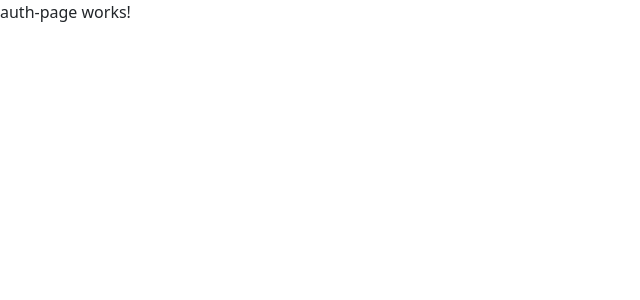
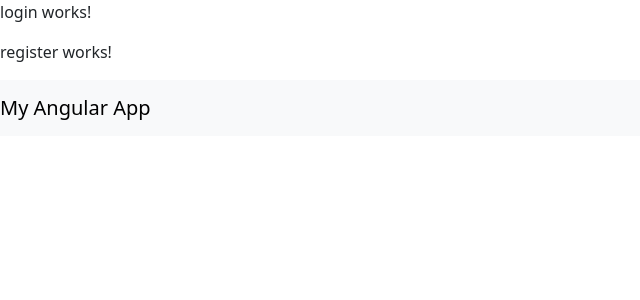
Before and after one commit to MunMihai/bloodDepot, an Angular app in the folder LifeLine/LifeLine.UI/: page /login in a window 1280 px wide. Shown: the top 300 px of the page, without its empty margins (0-640 px from the left). Built offline with nearby package versions, Linux system fonts and the light colour scheme.

Commit message:
Bootsstrap added

```diff
--- a/LifeLine/LifeLine.UI/package.json
+++ b/LifeLine/LifeLine.UI/package.json
@@ -19,6 +19,7 @@
     "@angular/platform-browser-dynamic": "^16.2.0",
     "@angular/router": "^16.2.0",
     "@mdi/angular-material": "^7.2.96",
+    "bootstrap": "^5.3.2",
     "rxjs": "~7.8.0",
     "tslib": "^2.3.0",
     "zone.js": "~0.13.0"
--- a/LifeLine/LifeLine.UI/src/app/modules/auth/pages/auth-page/auth-page.component.html
+++ b/LifeLine/LifeLine.UI/src/app/modules/auth/pages/auth-page/auth-page.component.html
@@ -1 +1,7 @@
-<p>auth-page works!</p>
+<app-login></app-login>
+<app-register></app-register>
+
+<nav class="navbar navbar-expand-lg navbar-light bg-light   ">
+    <a class="navbar-brand" href="#">My Angular App</a>
+    <!-- Add navigation links and other components here -->
+  </nav>
--- a/LifeLine/LifeLine.UI/src/styles.css
+++ b/LifeLine/LifeLine.UI/src/styles.css
@@ -1 +1,2 @@
 /* You can add global styles to this file, and also import other style files */
+@import "~bootstrap/dist/css/bootstrap.css"
```
Also changed, not shown: 1 other file (tests, documents, lock files or other folders).
